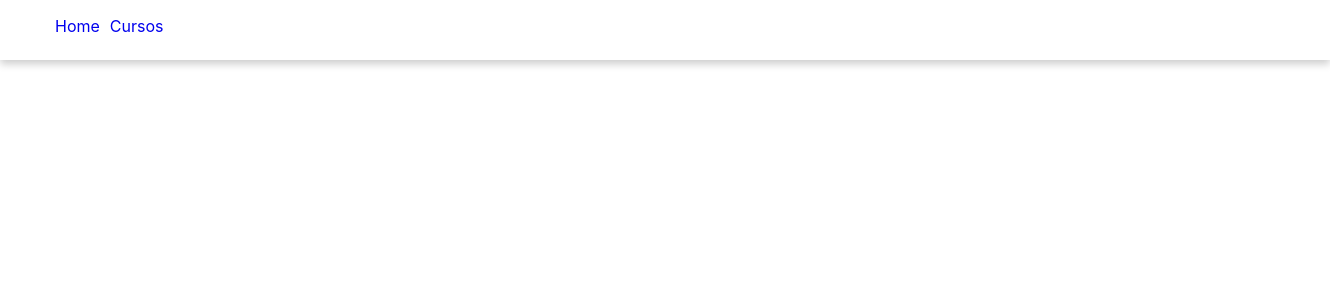
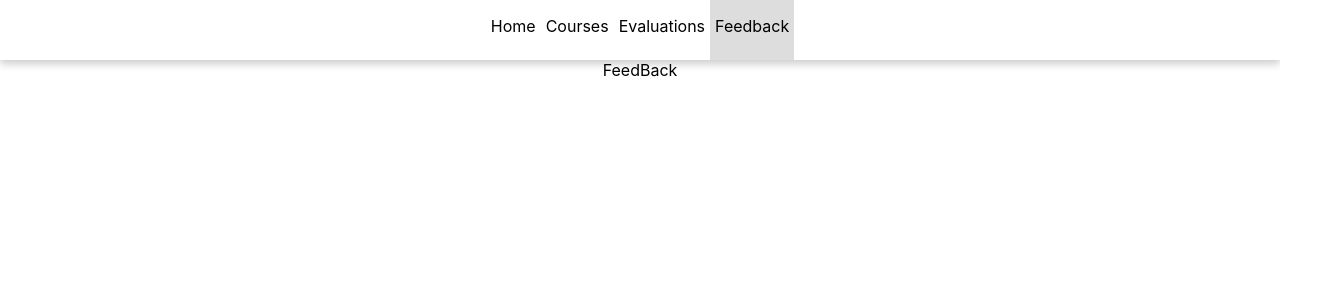
Before and after one commit to Aalzate95/Iot-cloud-front, a React (Create React App) app: page /feedback in a window 1280 px wide. Shown: the top 300 px of the page, 1330 px wide, since content can reach past the window. Built offline with nearby package versions, Linux system fonts and the light colour scheme.

Commit message:
added new views

```diff
--- a/src/Routes.js
+++ b/src/Routes.js
@@ -6,7 +6,9 @@ import {
   } from "react-router-dom";
 import Home from './views/home/Home'
 import NotFound from './views/notFound/NotFound'
-import Cursos from './views/cursos/Cursos'
+import Courses from './views/courses/Courses'
+import Evaluation from './views/evaluation/Evaluation'
+import FeedBack from './views/feedBack/FeedBack'
 import NavBar from './components/navBar/NavBar'
 const Routes = () => {
     return (
@@ -14,7 +16,9 @@ const Routes = () => {
             <Switch>
                 <NavBar>
                     <Route exact path="/" component={Home}/>
-                    <Route path="/cursos" component={Cursos}/>
+                    <Route path="/courses" component={Courses}/>
+                    <Route path="/evaluations" component={Evaluation}/>
+                    <Route path="/feedback" component={FeedBack}/>
                 </NavBar>
 
                 <Route component={NotFound}/>
--- a/src/components/navBar/NavBar.css
+++ b/src/components/navBar/NavBar.css
@@ -4,19 +4,21 @@
 }
 
 .NavBar-Style{
-    display:inline-flex;
+    display:flex;
+    flex-direction:row;
     box-shadow: 0 4px 8px 0 rgba(0,0,0,0.2);
     height:60px;
     width:100%;
     align-items: center;
     text-align: center;
-    padding-left:50px;
+    justify-content: center;
 }
 
 .navlink{
     text-decoration: none;
     height: 100%;
-    padding:0 5px 0 5px
+    padding:0 5px 0 5px;
+    color:black;
 }
 
 .navlink:hover{
--- a/src/components/navBar/NavBar.js
+++ b/src/components/navBar/NavBar.js
@@ -13,9 +13,10 @@ const NavBar = ({children}) => {
 
             <nav  className="NavBar-Style">
                 <NavLink className="navlink" exact={true} to='/' activeStyle={activeStyles}><p>Home</p></NavLink>
-                <NavLink className="navlink" to='/cursos' activeStyle={activeStyles}><p>Cursos</p></NavLink>
+                <NavLink className="navlink" to='/cursos' activeStyle={activeStyles}><p>Courses</p></NavLink>
+                <NavLink className="navlink" to='/evaluations' activeStyle={activeStyles}><p>Evaluations</p></NavLink>
+                <NavLink className="navlink" to='/feedback' activeStyle={activeStyles}><p>Feedback</p></NavLink>
             </nav>
-
             {children}
         </div>
      );
--- a/src/views/cursos/Cursos.js
+++ b/src/views/courses/Courses.js
@@ -1,4 +1,5 @@
 import React from 'react';
+import './Courses'
 
 const Cursos = () => {
     return (
--- /dev/null
+++ b/src/views/evaluation/Evaluation.js
@@ -0,0 +1,11 @@
+import React from 'react';
+
+const Evaluation = () => {
+    return (
+        <div>
+            Evaluation
+        </div>
+     );
+}
+
+export default Evaluation;
--- /dev/null
+++ b/src/views/feedBack/FeedBack.js
@@ -0,0 +1,11 @@
+import React from 'react';
+
+const FeedBack = () => {
+    return (
+        <div>
+            FeedBack
+        </div>
+     );
+}
+
+export default FeedBack;
```
Also changed, not shown: src/views/courses/Courses.css (added), src/views/evaluation/Evaluation.css (added), src/views/feedBack/FeedBack.css (added).
